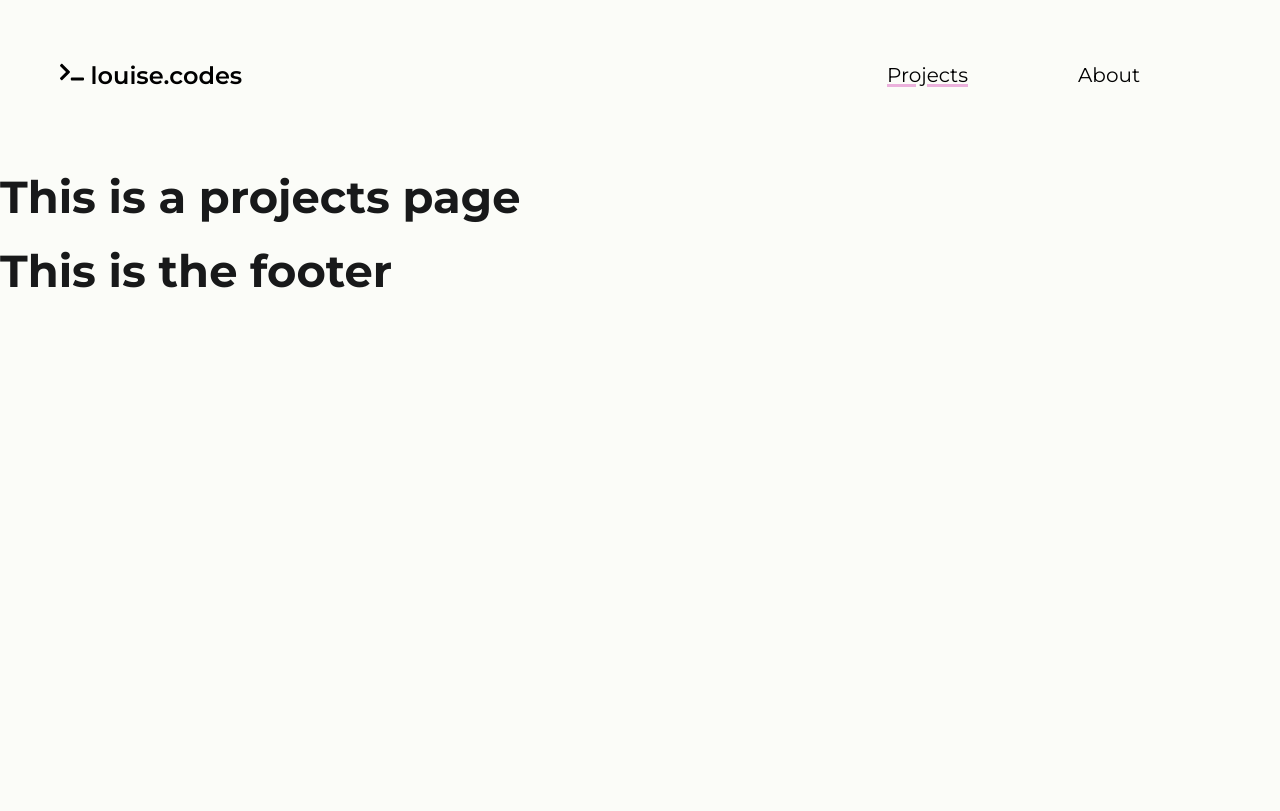
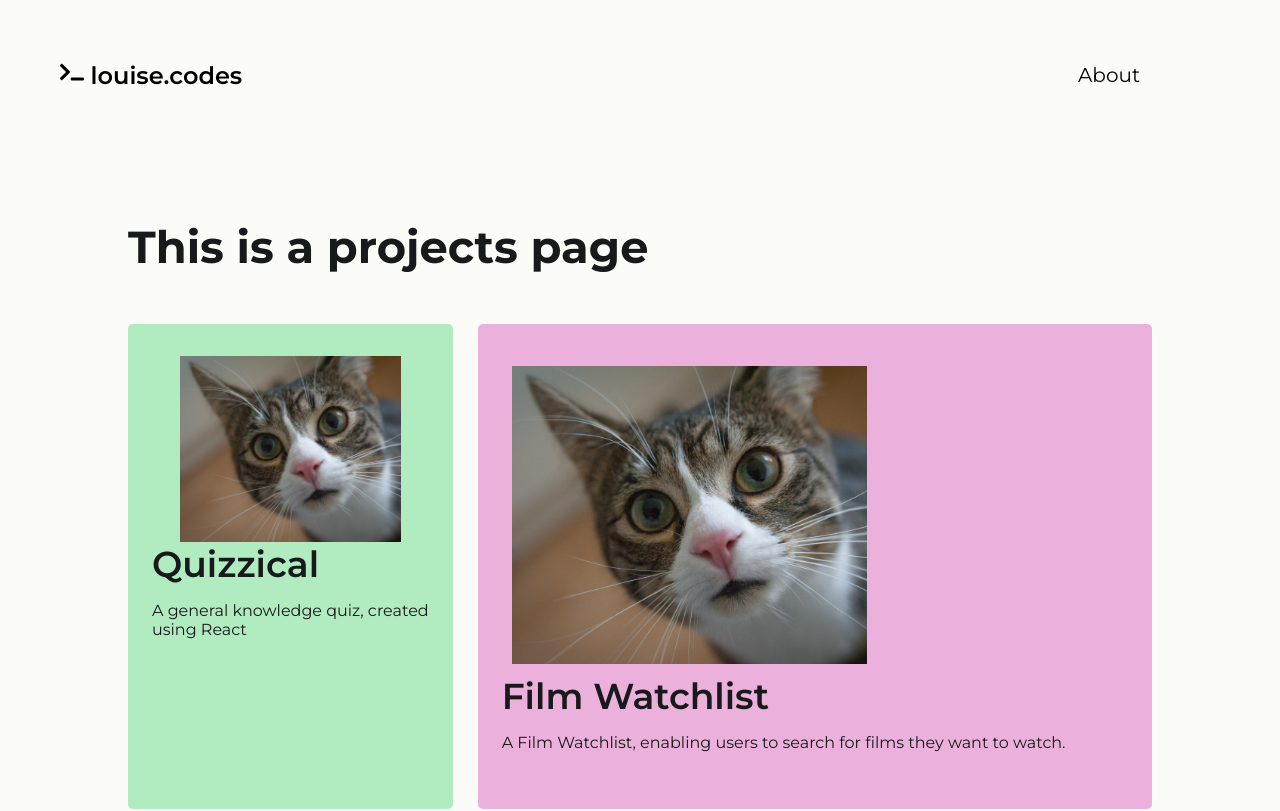
Before and after one commit to louiseka/portfolio, a React (Vite) app: page /projects in a window 1280 px wide. Shown: the top 811 px of the page. Built offline with nearby package versions, Linux system fonts and the light colour scheme.

Commit message:
Updates to project page and nav

```diff
--- a/src/components/Header.jsx
+++ b/src/components/Header.jsx
@@ -7,7 +7,7 @@ export default function Header() {
         <nav>
             <Link className="logo" to="/"> <FaTerminal /> louise.codes</Link>
             <div className="nav-links">
-                <NavLink to="/projects" className={({ isActive }) => (isActive ? 'nav-active' : "")} >Projects</NavLink>
+                {/* <NavLink to="/projects" className={({ isActive }) => (isActive ? 'nav-active' : "")} >Projects</NavLink> */}
                 <NavLink to="/about" className={({ isActive }) => (isActive ? 'nav-active' : "")} >About</NavLink>
             </div>
         </nav>
--- a/src/index.css
+++ b/src/index.css
@@ -59,6 +59,15 @@ p {
 .small-text {
     font-size: 14px;
     margin: 0;
+}
+
+.sub-text {
+    font-size: 1.2rem;
+    line-height: 1.5;
+    margin: 30px 0 60px;
+    border-left: #EBB1DC solid 3px;
+    padding: 10px 25px;
+
 }
 
 /* Links */
@@ -227,9 +236,21 @@ header {
 
 /* Project Page */
 /* CSS Grid */
+
+.normal-grid-img,
+.wide-grid-img {
+    width: 100%;
+}
+
+.projects-grid {
+    max-width: 80%;
+    margin: 0px auto;
+    padding: 50px 0;
+}
+
 .wrapper {
     max-width: 100%;
-    margin: 0 auto;
+    margin: 50px auto;
     display: grid;
     grid-template-columns: repeat(3, 1fr);
     gap: 25px;
--- a/src/pages/Home.jsx
+++ b/src/pages/Home.jsx
@@ -1,7 +1,43 @@
 import { Link } from "react-router"
 import { FaArrowRight } from "react-icons/fa"
+import { projectData } from "../data"
 
 export default function Home() {
+
+    const projectElements = projectData.map(project => {
+
+        const isWide = project.cardLayout === "wide"
+
+        const projectName = project.name
+        const projectShortDesc = project.shortDescription
+        const projectThumbnail = project.thumbnailImg
+        const projectGridPosition = `${project.gridPosition} card `
+
+
+        return (
+            <div key={project.id} className={projectGridPosition}>
+                <div className={isWide ? "wide-inner-content" : ""}>
+                    <img className={isWide ? "wide-grid-img" : "normal-grid-img"} src={projectThumbnail} />
+                    <div className={isWide ? "wider-inner-text" : ""}>
+                        <h2>{projectName}</h2>
+                        <p>{projectShortDesc}</p>
+                    </div>
+                </div>
+            </div >
+        )
+    })
+
+
+
+
+
+
+
+
+
+
+
+
     return (
         <>
             <header>
@@ -11,11 +47,20 @@ export default function Home() {
                         years
                         of experience in eCommerce and two in Marketing, I bring a well-rounded skill set, including design
                         expertise, task management, and problem-solving abilities. </p>
-                    <Link className="cta-link" to="/projects">Explore my portfolio of projects <FaArrowRight className="icon" /></Link>
+                    {/* <Link className="cta-link" to="/projects">Explore my portfolio of projects <FaArrowRight className="icon" /></Link> */}
                 </div>
                 <img className="profile-img" src="./assets/louise-profile.png" alt="Profile image of Louise smiling" />
-
             </header>
+            <div className="projects-grid">
+                <h2>My portfolio of projects</h2>
+                <p className="sub-text"> I'm a Frontend Developer with a strong eye for detail and a passion for accessibility. With three
+                    years
+                    of experience in eCommerce and two in Marketing, I bring a well-rounded skill set, including design
+                    expertise, task management, and problem-solving abilities. </p>
+                <div className="wrapper">
+                    {projectElements}
+                </div>
+            </div>
         </>
     )
 }
--- a/src/pages/Projects/Projects.jsx
+++ b/src/pages/Projects/Projects.jsx
@@ -1,5 +1,45 @@
+import { projectData } from "../../data"
+
+
 export default function Projects() {
+
+    const projectElements = projectData.map(project => {
+
+        const isWide = project.cardLayout === "wide"
+
+        const projectName = project.name
+        const projectShortDesc = project.shortDescription
+        const projectThumbnail = project.thumbnailImg
+        const projectGridPosition = `${project.gridPosition} card `
+
+
+        return (
+            <div key={project.id} className={projectGridPosition}>
+                <div className={isWide ? "wide-inner-content" : ""}>
+                    <img className={isWide ? "wide-grid-img" : "normal-grid-img"} src={projectThumbnail} />
+                    <div className={isWide ? "wider-inner-text" : ""}>
+                        <h2>{projectName}</h2>
+                        <p>{projectShortDesc}</p>
+                    </div>
+                </div>
+            </div >
+        )
+
+
+
+    })
+
     return (
-        <h1>This is a projects page</h1>
+        <div className="projects-grid">
+            <h1>This is a projects page</h1>
+            <div className="wrapper">
+                {projectElements}
+            </div>
+        </div>
+
     )
+
+
+
+
 }
```
